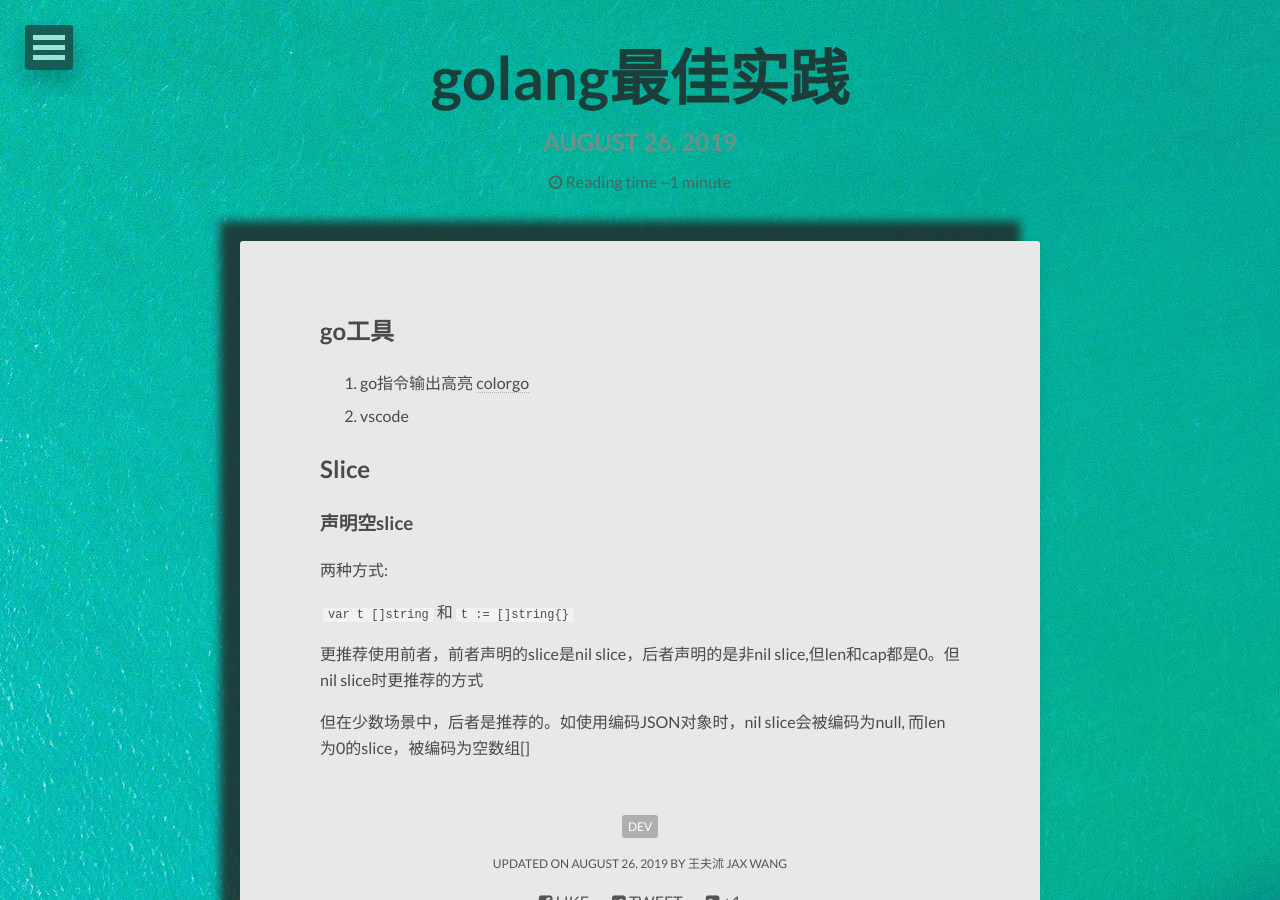
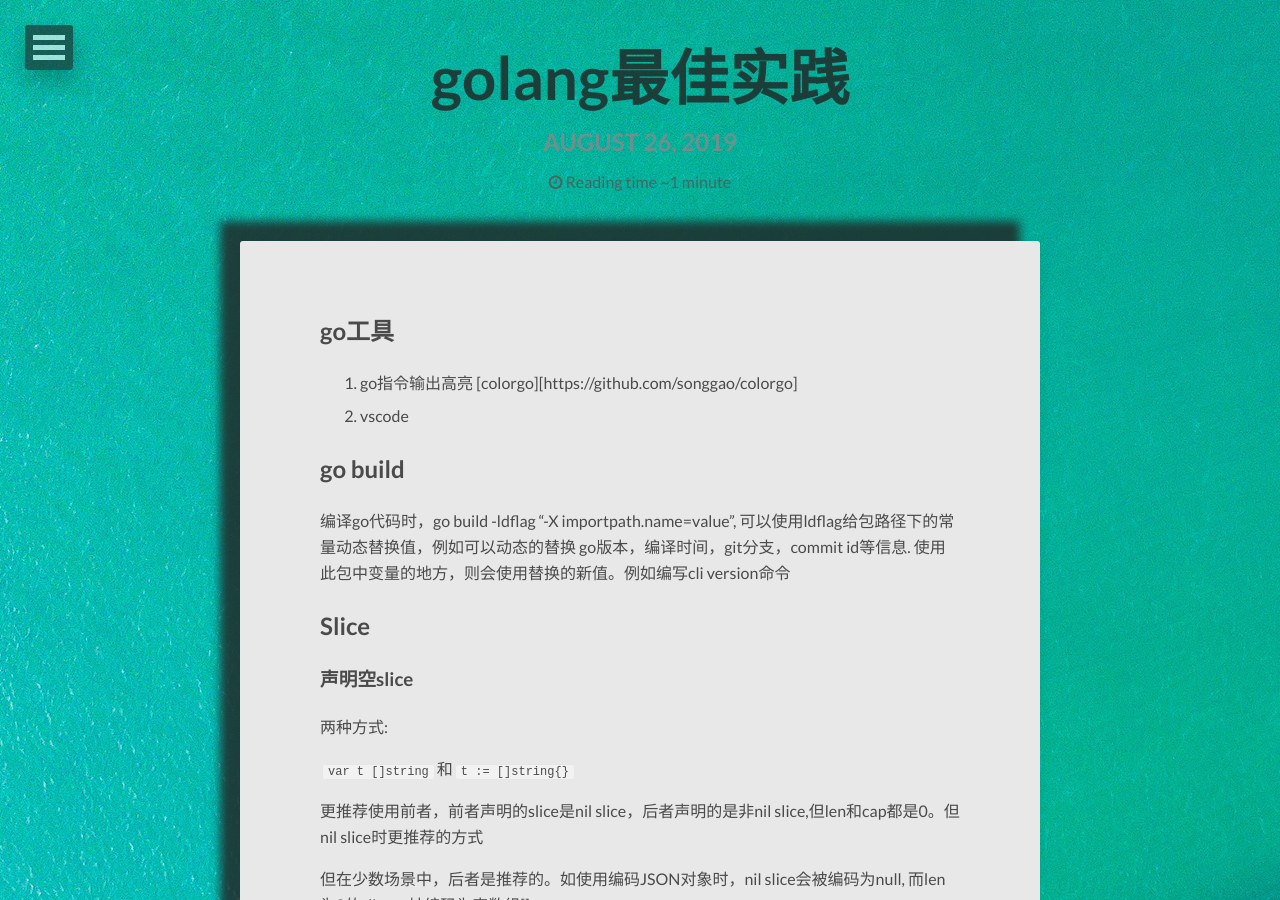
Before and after one commit to wfsly/blog, a Jekyll site: the page built from _posts/2019-08-26-golang最佳实践.md, in a window 1280 px wide and 900 px high. Built offline with Jekyll 4.4.1, drawn with Linux system fonts in a browser that asks for light colours; nearby versions of some CDN libraries.

Commit message:
feat: add go build -ldflag

```diff
--- a/_posts/2019-08-26-golang最佳实践.md
+++ b/_posts/2019-08-26-golang最佳实践.md
@@ -7,8 +7,12 @@ tags: [dev]
 ---
 
 ## go工具
-1. go指令输出高亮 [colorgo](https://github.com/songgao/colorgo)
+1. go指令输出高亮 [colorgo][https://github.com/songgao/colorgo]
 2. vscode
+
+## go build
+编译go代码时，go build -ldflag "-X importpath.name=value", 可以使用ldflag给包路径下的常量动态替换值，例如可以动态的替换
+go版本，编译时间，git分支，commit id等信息. 使用此包中变量的地方，则会使用替换的新值。例如编写cli version命令
 
 ## Slice
 
```
